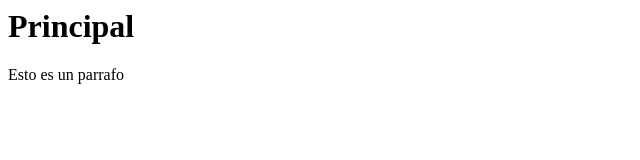
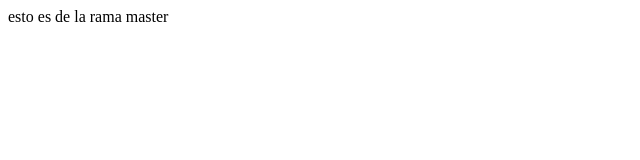
Before and after one commit to Davison205/ejemplo, a plain HTML site: page index.html in a window 1280 px wide. Shown: the whole page, without its empty margins (0-640 px from the left). Drawn offline with Linux system fonts and the light colour scheme.

Commit message:
se modifica el archivo index

```diff
--- a/index.html
+++ b/index.html
@@ -1,2 +1 @@
-<h1>Principal</h1>
-<p>Esto es un parrafo</p>
+<p>esto es de la rama master</p>
```
